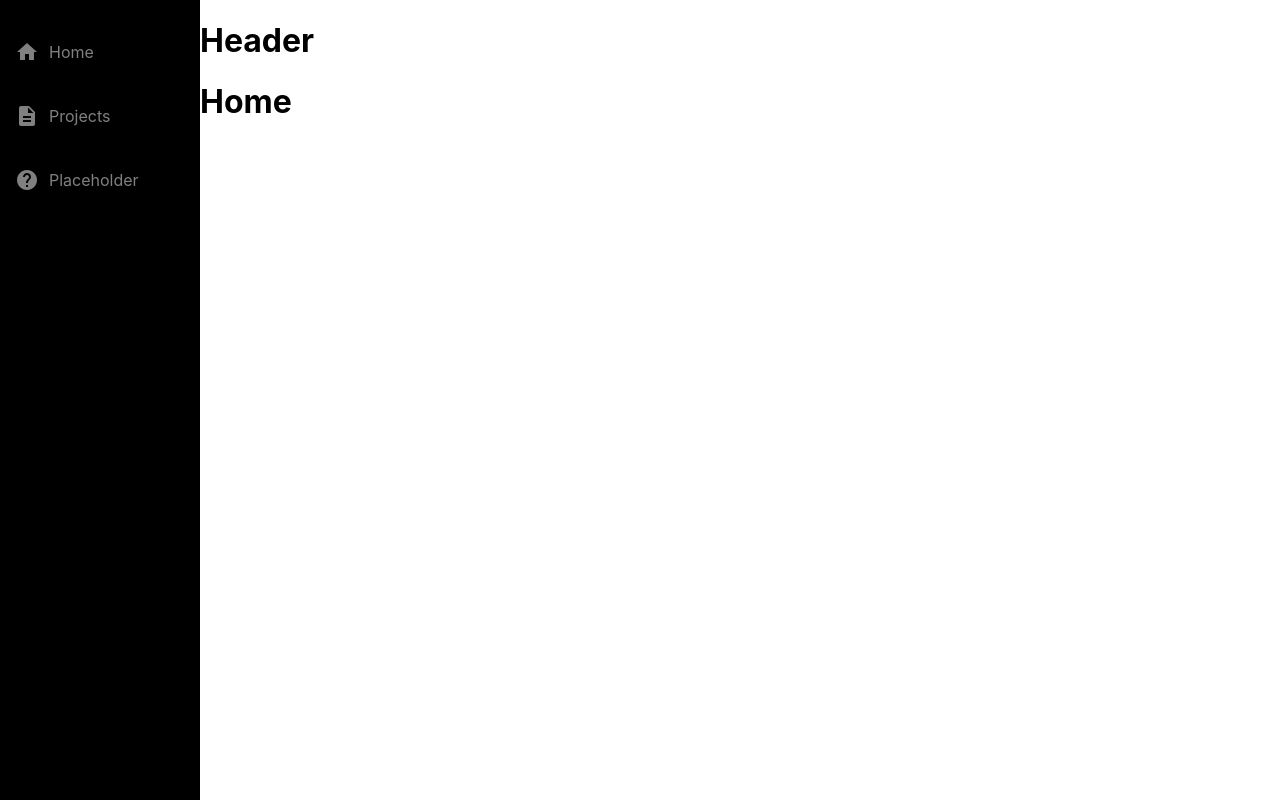
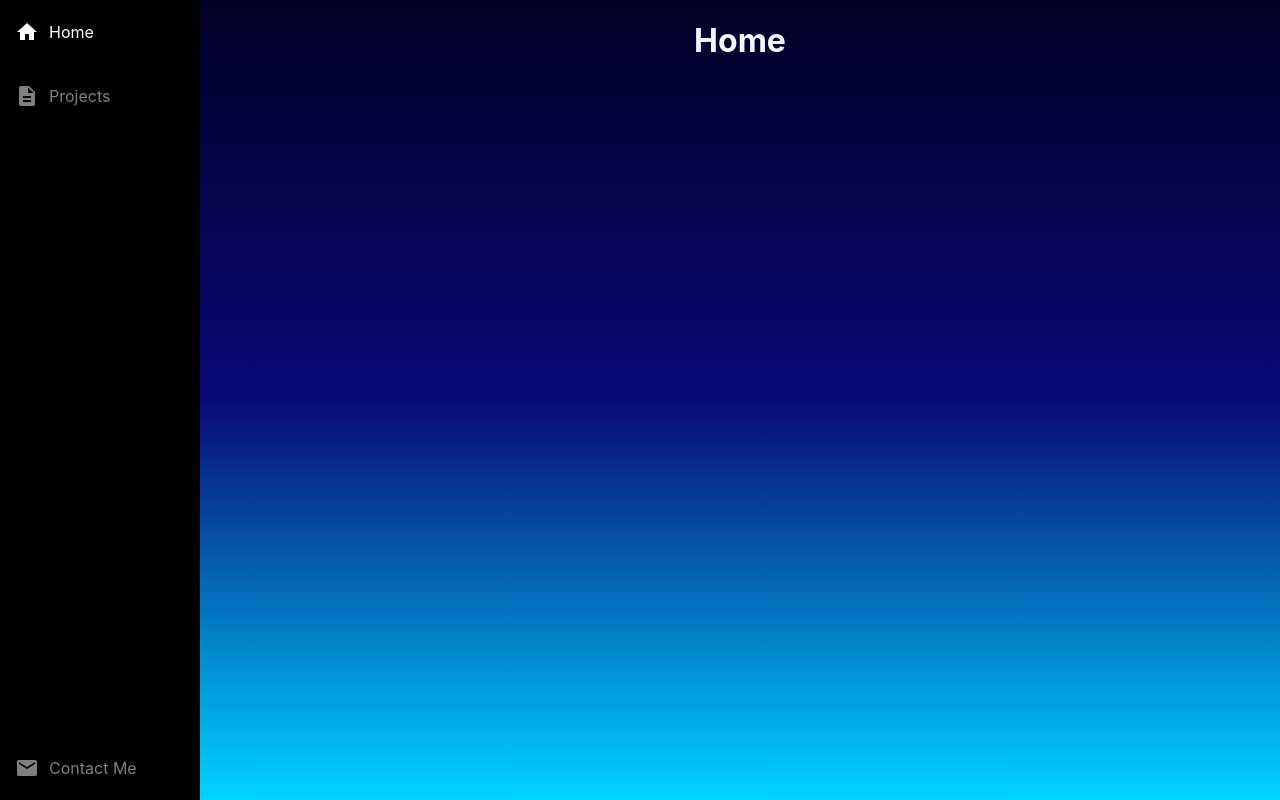
Before and after one commit to m-ramm/m-ramm-website, a React (Create React App) app: page / in a window 1280 px wide. Built offline with nearby package versions, Linux system fonts and the light colour scheme.

Commit message:
complete skeleton

```diff
--- a/src/App.css
+++ b/src/App.css
@@ -3,57 +3,42 @@
   margin-left: 200px;
 }
 
-.App-logo {
-  height: 40vmin;
-  pointer-events: none;
+.main-section {
+  padding: 0%;
+  margin-top: 0%;
+  display: flex;
+  flex-direction:column;
+  text-align: center;
+  height: 100vh;
+  width: 100vw - 200px;
+  margin-left: 200px;
+  overflow-y: overlay;
+  /* background-color: #282c34; */
+  background: rgb(2,0,36);
+  background: repeating-linear-gradient(180deg, rgba(2,0,36,1) 0%, rgba(9,9,121,1) 50%, rgba(0,212,255,1) 100%);
+  background-repeat: repeat;
+  background-attachment:scroll;
 }
-
-@media (prefers-reduced-motion: no-preference) {
-  .App-logo {
-    animation: App-logo-spin infinite 20s linear;
-  }
-}
-
-.App-header {
-  background-color: #282c34;
-  min-height: 100vh;
+/*
+.content {
   display: flex;
   flex-direction: column;
+  justify-content: center;
   align-items: center;
-  justify-content: center;
-  font-size: calc(10px + 2vmin);
-  color: white;
-}
-
-.App-link {
-  color: #61dafb;
-}
-
-@keyframes App-logo-spin {
-  from {
-    transform: rotate(0deg);
-  }
-  to {
-    transform: rotate(360deg);
-  }
-}
-
-.main-section {
-  margin-left: 200px;
-}
+  height: 100%;
+} */
 
 nav {
   display: flex;
   flex-direction: column;
   justify-content: left;
-  height: 100%;
+  height: 100vh;
   width: 200px;
-  position: fixed;
+  position: absolute;
   z-index: 1;
   top: 0;
   left: 0;
   overflow-x: hidden;
-  padding-top: 20px;
   background-color: black;
 }
 
@@ -84,3 +69,45 @@ nav {
 .btn-container:hover > .icon {
   color: white;
 }
+
+header {
+  padding: 0%;
+  margin: 0%;
+  /* background: rgb(4, 0, 48); */
+  background: rgb(3, 0, 28);
+  color: white;
+}
+/*
+.css_selector{
+background: linear-gradient(50deg, #0021c0, #05dfe7, #00fe96, #00d417);
+background-size: 800% 800%;
+
+-webkit-animation: AnimationName 8s ease infinite;
+-moz-animation: AnimationName 8s ease infinite;
+animation: AnimationName 8s ease infinite;
+}*/
+/* @-webkit-keyframes AnimationName {
+  0%{background-position:0% 94%}
+  50%{background-position:100% 7%}
+  100%{background-position:0% 94%}
+}
+@-moz-keyframes AnimationName {
+  0%{background-position:0% 94%}
+  50%{background-position:100% 7%}
+  100%{background-position:0% 94%}
+}
+@keyframes AnimationName {
+  0%{background-position:0% 94%}
+  50%{background-position:100% 7%}
+  100%{background-position:0% 94%}
+} */
+
+h1 {
+  color: aliceblue;
+}
+
+#nav-footer{
+  flex: 1;
+  justify-content: flex-end;
+  position: relative;
+}
--- a/src/App.js
+++ b/src/App.js
@@ -4,6 +4,7 @@ import Header from './components/Header.js'
 import Navbar from './components/Navbar.js'
 import Home from './components/Home.js'
 import Projects from './components/Projects.js'
+import Contact from './components/Contact.js'
 
 import {
   BrowserRouter as Router,
@@ -14,19 +15,15 @@ import {
 function App() {
   return (
     <Router>
-      <Navbar />
       <div className='main-section'>
-        <Header />
+        <Navbar />
+        {/* <Header /> */}
         <Routes>
-        <Route path="/" element={<Home />} />
-        <Route path="/projects" element={<Projects />} />
+          <Route path="/" element={<Home />} />
+          <Route path="/projects" element={<Projects />} />
+          <Route path="/contact" element={<Contact />} />
         </Routes>
       </div>
-
-
-
-
-
     </Router>
   );
 }
--- /dev/null
+++ b/src/components/Contact.js
@@ -0,0 +1,10 @@
+
+const Contact = () => {
+    return (
+        <h1>
+            Contact
+        </h1>
+    )
+}
+
+export default Contact;
--- a/src/components/Header.js
+++ b/src/components/Header.js
@@ -1,14 +1,15 @@
+import Navlink from "./Navlink";
 
 function Header( {text} ) {
     return(
         <header>
-            <h1>{text}</h1>
+            <h1 className='HeaderTitle'>{text}</h1>
         </header>
     );
 }
 
 Header.defaultProps = {
-    text: 'Header',
+    text: 'Max Ramm',
 }
 
 export default Header
--- a/src/components/Home.js
+++ b/src/components/Home.js
@@ -1,7 +1,9 @@
 
 const Home = () => {
     return(
-        <h1>Home</h1>
+        <div>
+            <h1>Home</h1>
+        </div>
     );
 }
 
--- a/src/components/Navbar.js
+++ b/src/components/Navbar.js
@@ -5,7 +5,9 @@ const Navbar = () => {
         <nav>
             <Navlink text='Home' link='/' icon='home' />
             <Navlink text='Projects' link='/projects' icon='description' />
-            <Navlink />
+            <div id="nav-footer">
+                <Navlink text='Contact Me' link='/contact' icon='mail' style={{textDecoration:'none', position:'absolute', bottom: 0}} />
+            </div>
         </nav>
     );
 }
--- a/src/components/Navlink.js
+++ b/src/components/Navlink.js
@@ -1,13 +1,13 @@
 import { Link } from "react-router-dom";
 
-const Navlink = ({ text, link, icon }) => {
+const Navlink = ({ text, link, icon, style }) => {
     return(
     //     <div className='btn-container'>
     //         <span className='material-icons icon'>{icon}</span>
     //         <Link to={link} style={linkStyling} className='btn'>{text}</Link>
     //     </div>
 
-        <Link to={link} style={linkStyling} className='btn-container'>
+        <Link to={link} style={style} className='btn-container'>
             <span className='material-icons icon'>{icon}</span>
             <span className='btn'>{text}</span>
         </Link>
@@ -15,13 +15,10 @@ const Navlink = ({ text, link, icon }) => {
     );
 }
 
-const linkStyling = {
-    textDecoration:'none',
-};
-
 Navlink.defaultProps = {
-    text: 'Placeholder',
+    text: '',
     icon: 'help',
-    link: '/'
+    link: '/',
+    style: {textDecoration:'none'}
 }
 export default Navlink
```
